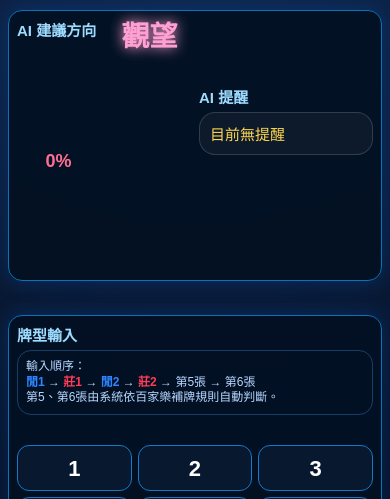
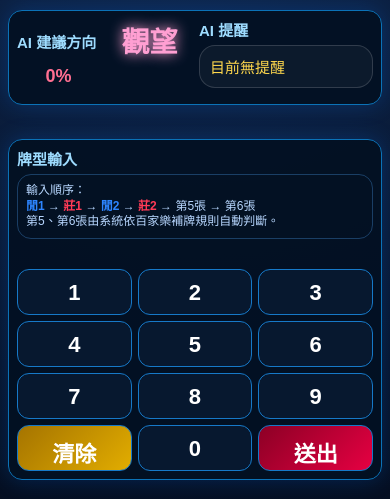
Before and after one commit to hecht19980820/baccarat-online, a Flask app: page / in a window 390 px wide. Shown: the part 152-651 px from the top of the page. Run offline with Flask 3, Linux system fonts and the light colour scheme; the visitor is signed in with stand-in values (Sample User, id 1).

Commit message:
Update index.html

```diff
--- a/templates/index.html
+++ b/templates/index.html
@@ -49,6 +49,12 @@ select,button{
     display:grid;
     grid-template-columns:330px 1fr 330px;
     gap:16px;
+}
+.ai-row{
+    display:grid;
+    grid-template-columns:1fr 1fr;
+    gap:10px;
+    align-items:center;
 }
 .grid-mid{
     display:grid;
@@ -219,13 +225,7 @@ body.force-desktop .stats-row{
 
 @media(max-width:900px){
 
-    .ai-row{
-    min-height:130px !important;
-}
 
-.ai-row > div{
-    min-height:120px !important;
-}
     .container{
         padding:8px;
     }
```
